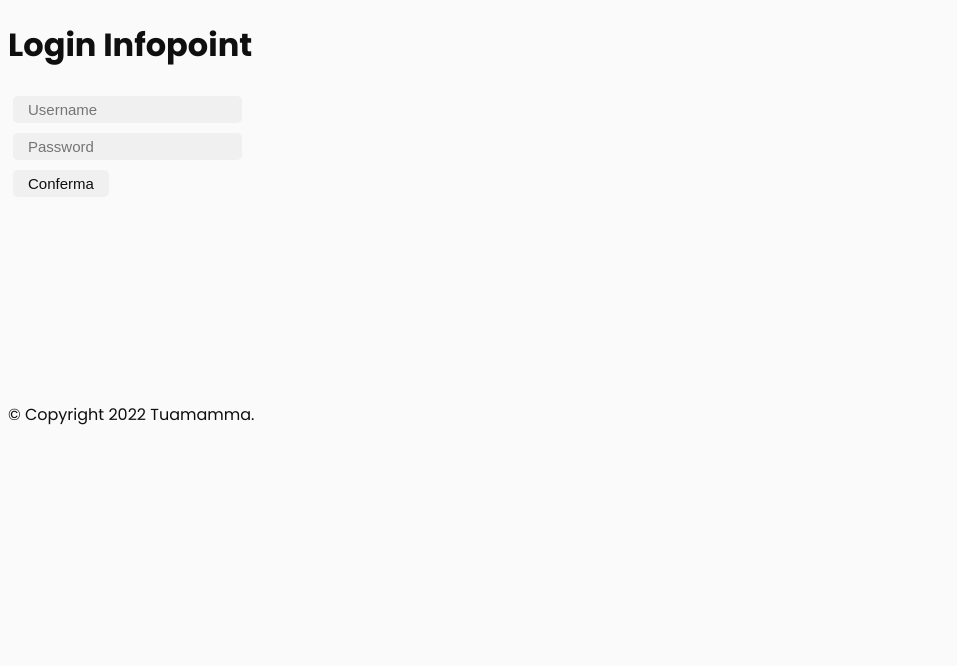
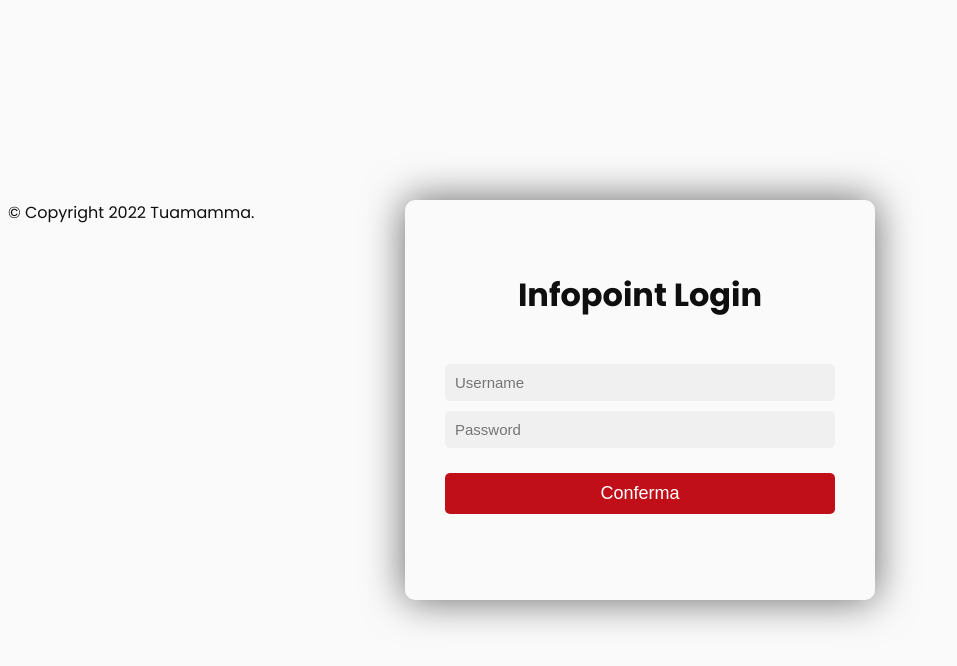
Before and after one commit to nkoexe/Infopoint, a Flask app: page /login in a window 1280 px wide. Shown: the top 666 px of the page, without its empty margins (0-957 px from the left). Run offline with Flask 2, Linux system fonts and the light colour scheme; parts of the project's set-up code (start-up, migrations or seed data) failed here and were passed over.

Commit message:
graphical login refactor

```diff
--- /dev/null
+++ b/backend/static/styles/login.css
@@ -0,0 +1,36 @@
+#container {
+    height: 300px;
+    width: 400px;
+    position: absolute;
+    transform: translate(-50%,-50%);
+    top: 50%;
+    left: 50%;
+    border-radius: 10px;
+    box-shadow: 0 0 40px #00000099;
+    padding: 50px 35px;
+}
+h1 {
+    margin-bottom: 40px;
+    text-align: center;
+}
+
+input {
+    padding: 10px;
+    width: 370px;
+}
+input[type="submit"] {
+    background-color: var(--button);
+    color: var(--text2);
+    width: 390px;
+    margin-top: 20px;
+    font-size: 18px;
+    transition: 0.2s;
+}
+input[type="submit"]:hover {
+    background-color: var(--button-hover);
+}
+
+.error {
+    color: var(--accent);
+    font-size: 18px;
+}
--- a/backend/templates/login.html
+++ b/backend/templates/login.html
@@ -1,17 +1,17 @@
-{% extends "root.html" %}
+{% extends "root.html" %} {% block title %}Login{% endblock %} {% block head %}
+<link rel="stylesheet" href="{{ url_for('static', filename='styles/login.css') }}" />
+{% endblock %} {% block main %}
 
-{% block title %}Login{% endblock %}
-
-
-{% block main %}
-
-<h1 class="text">Login Infopoint</h1>
-<form method="post">
-  <input type="text" name="username" placeholder="Username" required /><br />
-  <input type="password" name="password" placeholder="Password" required /><br />
-  <input type="submit" value="Conferma" />
+<div id="container">
+  <h1 class="text">Infopoint Login</h1>
   {% if error %}
   <div class="text error">{{ error }}</div>
   {% endif %}
-</form>
+  <form method="post">
+    <input type="text" name="username" placeholder="Username" required /><br />
+    <input type="password" name="password" placeholder="Password" required /><br />
+    <input type="submit" value="Conferma" />
+  </form>
+</div>
+
 {% endblock %}
```
